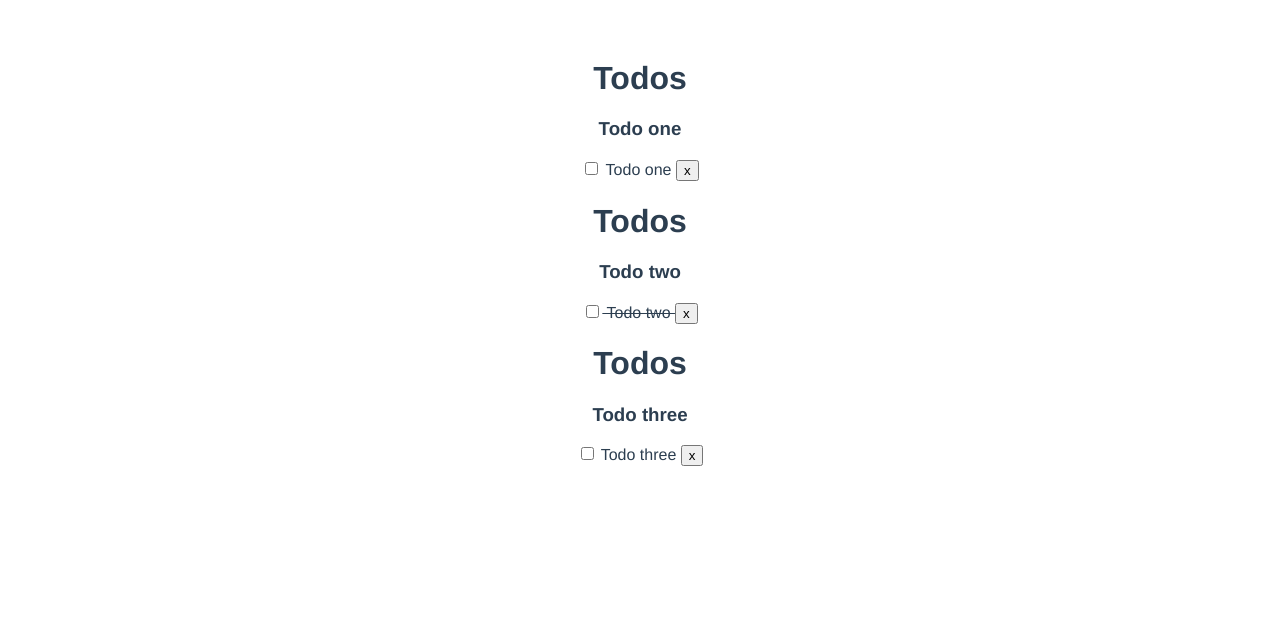
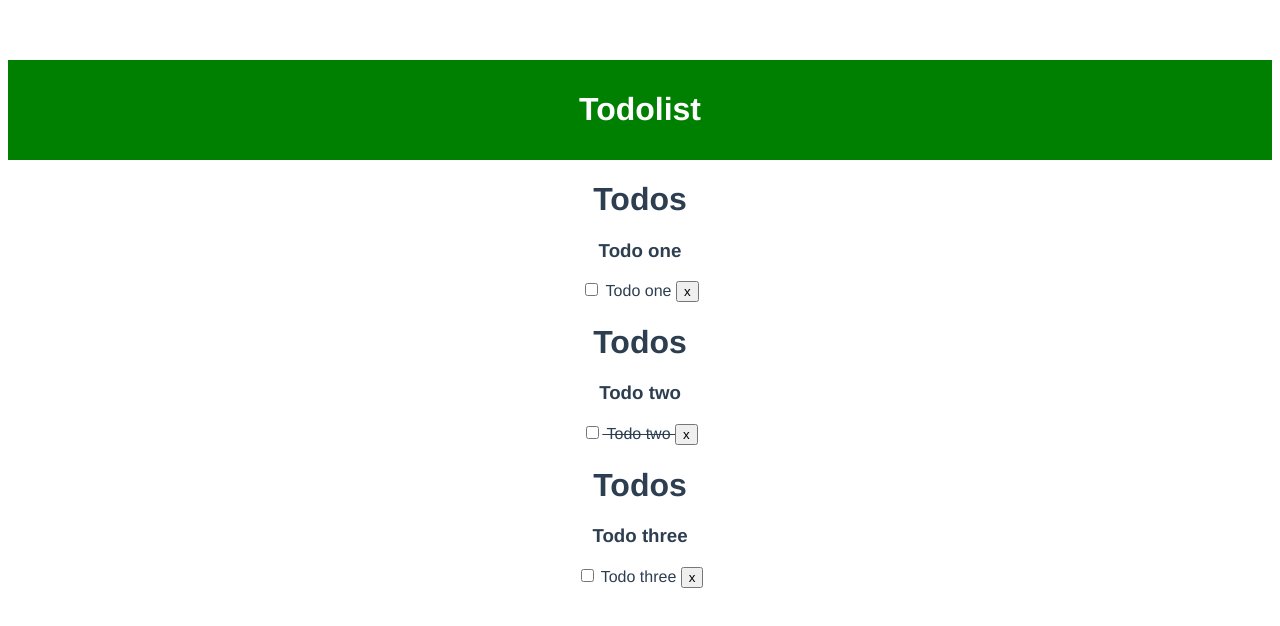
Before and after one commit to IbrahimG88/Vue-todo-app, a Vue app: page / in a window 1280 px wide. Shown: the top 626 px of the page. Built offline with nearby package versions, Linux system fonts and the light colour scheme.

Commit message:
Header added

```diff
--- a/src/App.vue
+++ b/src/App.vue
@@ -1,5 +1,6 @@
 <template>
   <div id="app">
+    <Header />
     <!-- receives the emitted todo.id from del-todo sent by the v-on from Todos.vue, deleteTodo function can now receive the todo.id
     as an argument as it was paased from Todos component up to here in App.vue component-->
     <Todos v-bind:todos = "todos" v-on:del-todo="deleteTodo"/>
@@ -9,11 +10,13 @@
 
 <script>
 import Todos from './components/Todos';
+import Header from './components/Layout/Header';
 
 export default {
   name: 'App',
   components: {
-    Todos
+    Todos,
+    Header
   }, methods:{
      /* filter() will return a new todos object, with the one that has the id of the
      * one passed as function argument will be deleted
--- /dev/null
+++ b/src/components/Layout/Header.vue
@@ -0,0 +1,22 @@
+<template>
+    <header class="header">
+        <h1>
+            Todolist
+        </h1>
+    </header>
+</template>
+
+<script>
+export default {
+    name: "Header"
+}
+</script>
+
+<style>
+.header {
+    background: green;
+    color: white;
+    text-align: center;
+    padding:10px;
+}
+</style>
```
